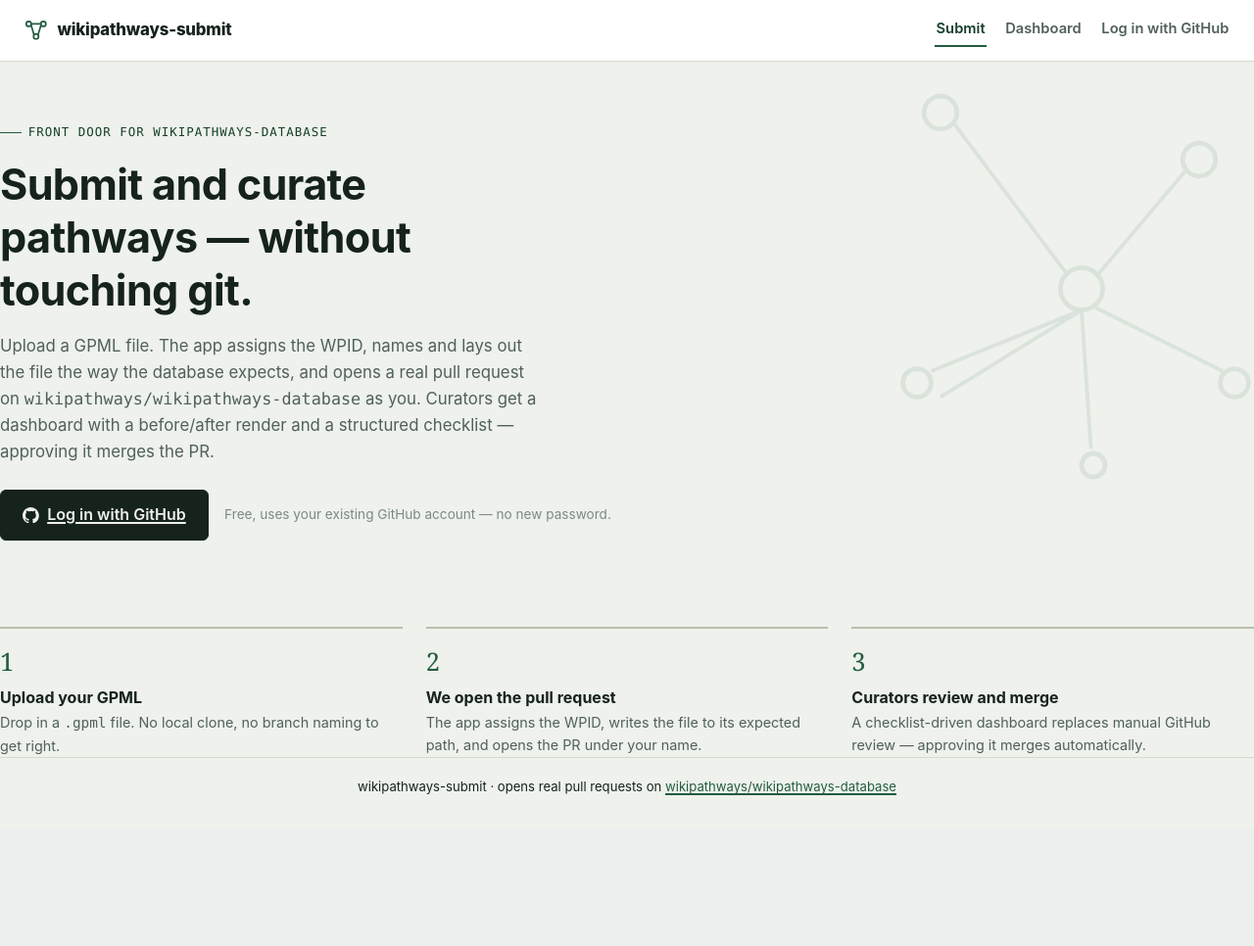
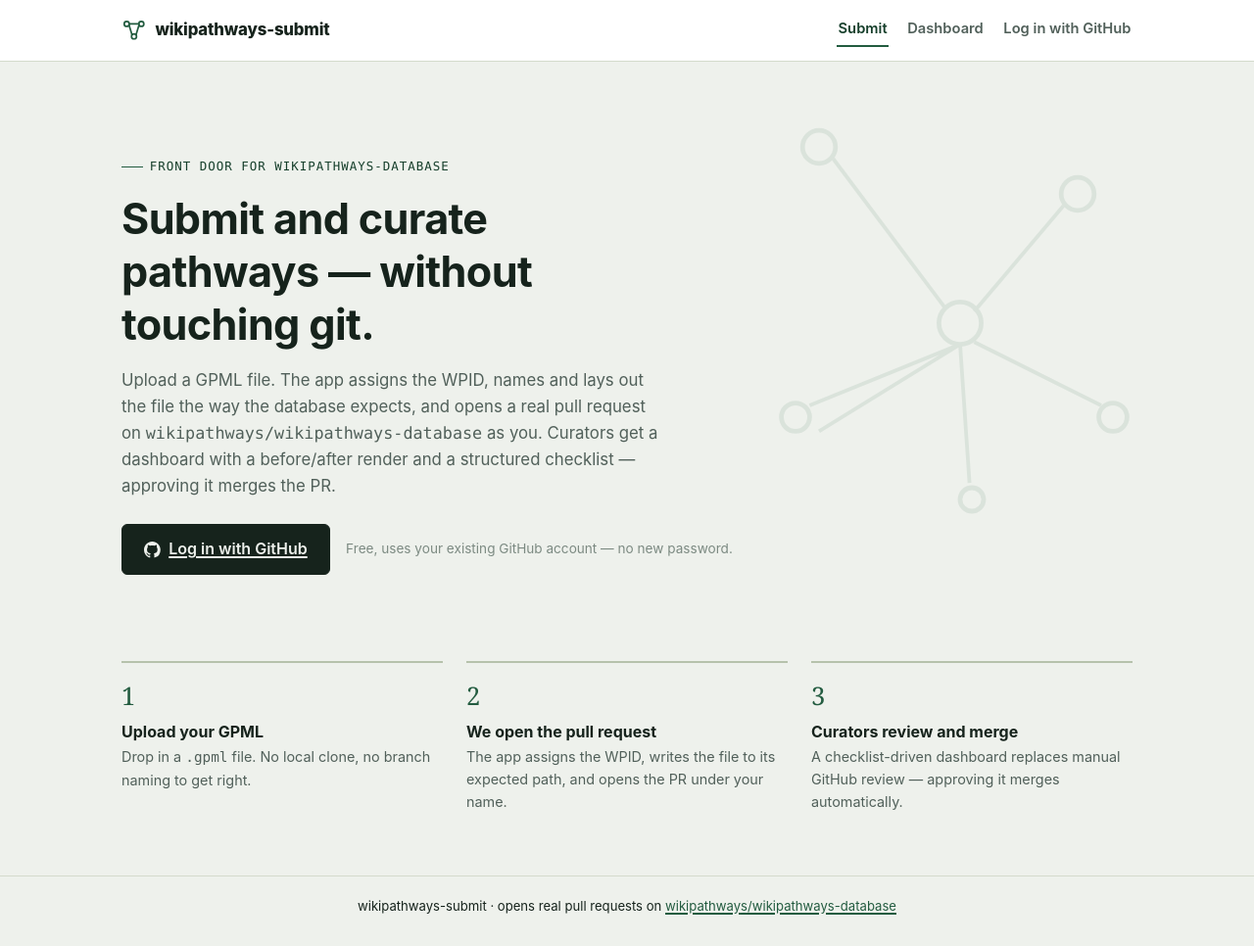
Before and after one commit to marvinm2/wikipathways-submit, a FastAPI app: page / in a window 1280 px wide. Shown: the whole page at 98% size. Before the commit the page ends 812 px from the top, so only its background shows below. Run offline with FastAPI, Linux system fonts and the light colour scheme.

Commit message:
refine(ui): constrain content width, align header, fix approve-button stretch
Visual review of the redesigned UI (light + dark, all states) surfaced three
layout issues, now fixed:

- Content was full-bleed: the `.container` max-width existed in the CSS but the
  templates never applied it, so review cards spanned the full viewport and the
  checklist controls sat far from their labels. Wrap header + main content in a
  1080px container (new `--container` token; `.container--wide` folded in).
- Header brand now lines up with page content (header bar is full-bleed, its
  inner content shares the container width + padding).
- The "Approve & merge" button used `flex: 1 1 220px` and stretched into a
  full-width ghost bar; it is now an intrinsic-width button pushed right, with
  the assign control on the left.

Verified in-browser at 1440px across landing (anon), submit, dashboard
(new/update/merged, curator + non-curator, empty), review-detail, and dark mode.

```diff
--- a/static/app.css
+++ b/static/app.css
@@ -39,6 +39,7 @@
 
   --focus: #2f6fd6;
 
+  --container: 1080px;
   --radius-s: 6px;
   --radius-m: 10px;
   --radius-l: 18px;
@@ -126,15 +127,21 @@ button { font: inherit; }
 .shell { min-height: 100vh; display: flex; flex-direction: column; }
 
 .site-header {
-  display: flex;
-  align-items: center;
-  gap: 1rem;
-  padding: 0.85rem 1.5rem;
+  padding: 0.85rem 0;
   border-bottom: 1px solid var(--line);
   background: var(--surface);
   position: sticky;
   top: 0;
   z-index: 20;
+}
+.site-header__inner {
+  display: flex;
+  align-items: center;
+  gap: 1rem;
+  max-width: var(--container);
+  margin: 0 auto;
+  width: 100%;
+  padding: 0 1.5rem;   /* match .container so the brand lines up with page content */
 }
 .site-header__brand {
   display: flex;
@@ -183,11 +190,10 @@ button { font: inherit; }
 
 main { flex: 1; }
 .container {
-  max-width: 900px;
+  max-width: var(--container);
   margin: 0 auto;
   padding: 2.2rem 1.5rem 4rem;
 }
-.container--wide { max-width: 1080px; }
 
 .site-footer {
   border-top: 1px solid var(--line);
@@ -681,7 +687,7 @@ main { flex: 1; }
   background: var(--surface);
   color: var(--ink);
 }
-.review-card__actions .btn--approve { flex: 1 1 220px; width: auto; }
+.review-card__actions .btn--approve { flex: 0 0 auto; width: auto; margin-left: auto; }
 .review-card__readonly { color: var(--ink-faint); font-size: 0.85rem; margin: 1.1rem 0 0; }
 
 .review-card__resolved {
--- a/templates/base.html
+++ b/templates/base.html
@@ -11,6 +11,7 @@
   <div class="shell">
     <a class="skip-link" href="#main">Skip to content</a>
     <header class="site-header">
+     <div class="site-header__inner">
       <a class="site-header__brand" href="/">
         <svg class="site-header__mark" viewBox="0 0 24 24" fill="none" aria-hidden="true">
           <circle cx="5" cy="6" r="2.4" stroke="currentColor" stroke-width="1.6"/>
@@ -33,10 +34,13 @@
           <a href="/auth/login">Log in with GitHub</a>
         {% endif %}
       </nav>
+     </div>
     </header>
 
     <main id="main">
-      {% block content %}{% endblock %}
+      <div class="container">
+        {% block content %}{% endblock %}
+      </div>
     </main>
 
     <footer class="site-footer">
```
